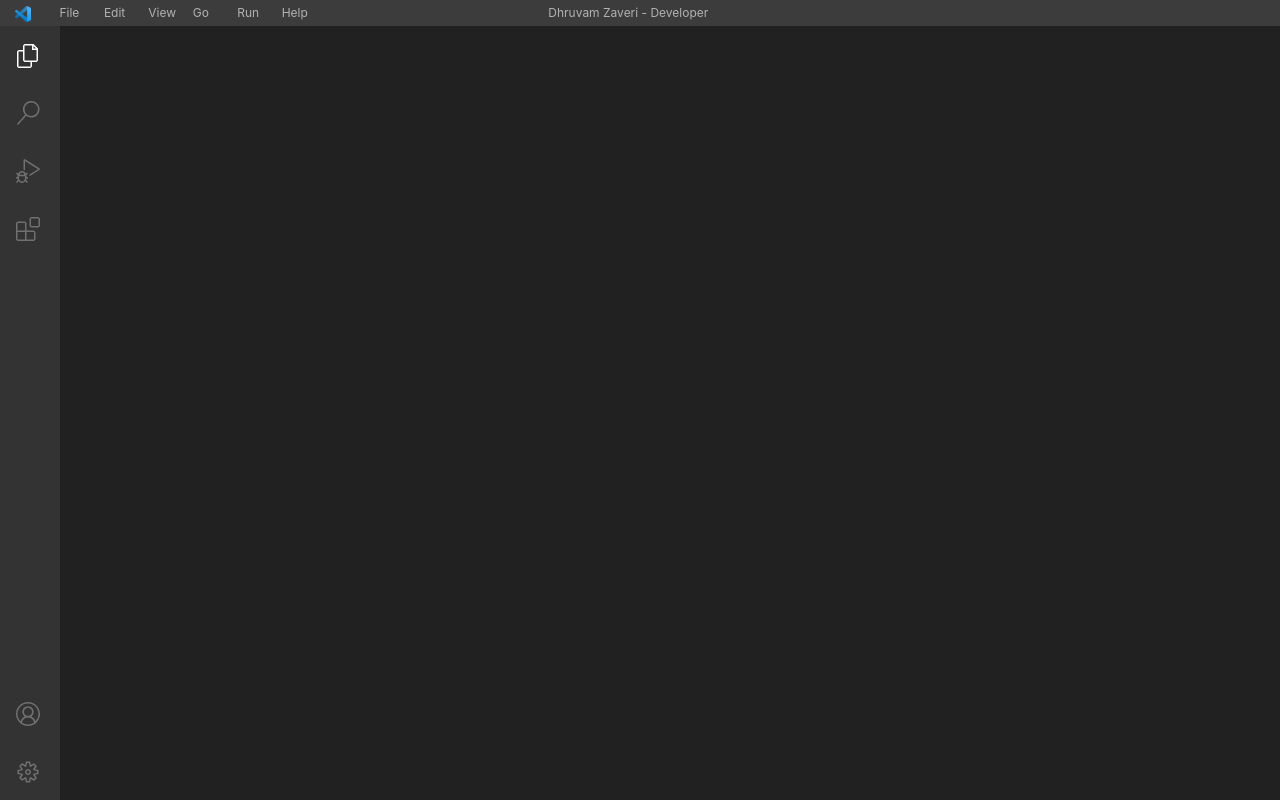
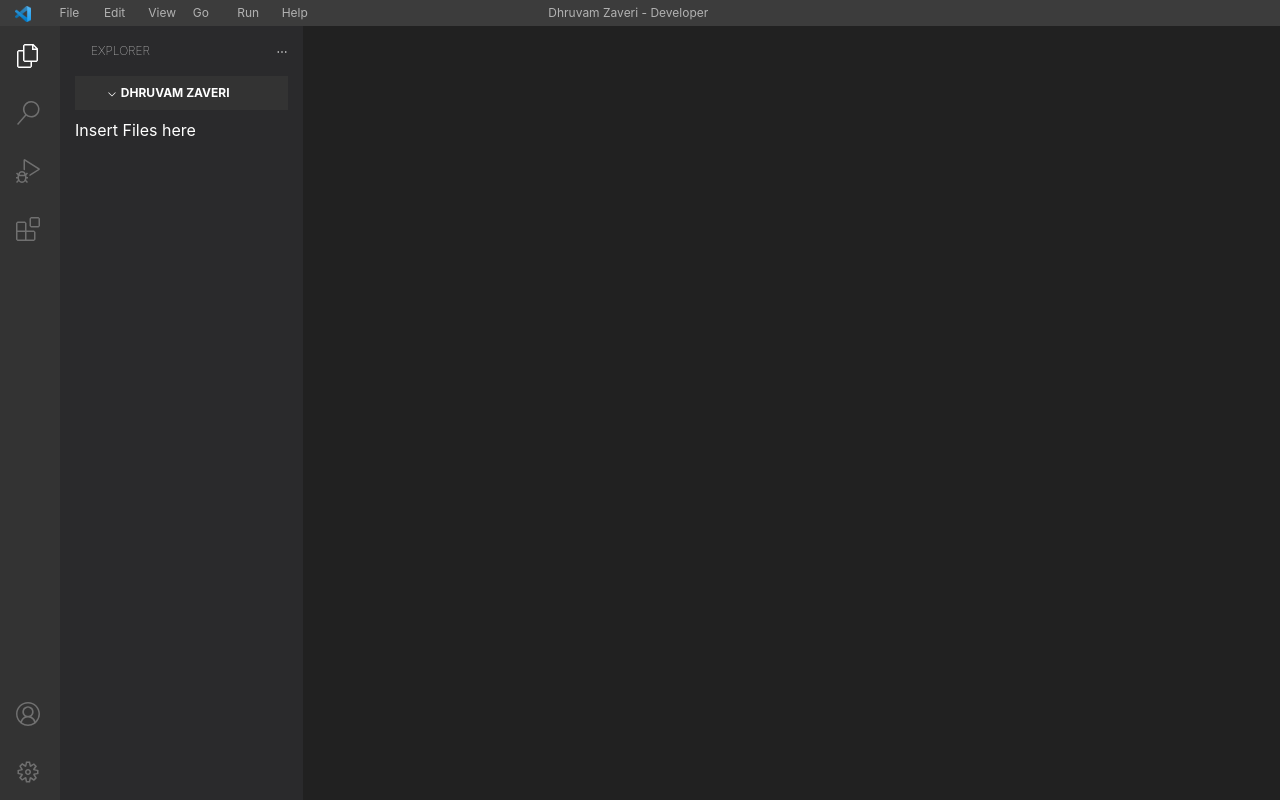
Before and after one commit to dhruvam-zaveri/vs-code-portfolio, a React (Create React App) app in the folder frontend/: page / in a window 1280 px wide. Built offline with nearby package versions, Linux system fonts and the light colour scheme.

Commit message:
Created the FilesBar and made it responsive to some extent, but the toggle menu is not working properly.

```diff
--- a/frontend/src/App.js
+++ b/frontend/src/App.js
@@ -3,17 +3,15 @@ import { Row, Col } from "react-bootstrap";
 import Header from "./Components/Header.js";
 import TabBar from "./Components/TabBar.js";
 import SideBar from "./Components/SideBar.js";
+import FilesBar from "./Components/FilesBar.js";
 
 const App = () => {
   return (
     <>
       <Header />
-      <Row>
-        <Col lg="auto">
-          <SideBar />
-        </Col>
-        <Col>{/* <TabBar /> */}</Col>
-      </Row>
+      <SideBar />
+      <FilesBar />
+      {/* <TabBar /> */}
     </>
   );
 };
--- /dev/null
+++ b/frontend/src/Components/FilesBar.js
@@ -0,0 +1,94 @@
+import React from "react";
+import { Navbar, Row, Col, Container, Nav } from "react-bootstrap";
+
+export const FilesBar = () => {
+  return (
+    <Row sm="auto">
+      <Navbar
+        collapseOnSelect
+        expand="sm"
+        className="d-flex flex-column"
+        style={{
+          padding: 0,
+          background: "#2A2A2C",
+          position: "fixed",
+          top: "26px",
+          left: "60px",
+          bottom: "0px",
+        }}
+      >
+        <Container>
+          <Navbar.Toggle aria-controls="basic-navbar-nav" />
+          <Navbar.Collapse
+            className="d-flex flex-column"
+            expand="sm"
+            id="basic-navbar-nav"
+          >
+            <Nav className="me-auto d-none d-sm-block">
+              <Row
+                className="py-3 pl-3"
+                style={{
+                  color: "#FFFFFF",
+                  fontSize: "12px",
+                  fontWeight: "100",
+                }}
+              >
+                <Col className="pr-5">EXPLORER</Col>
+                <Col className="pr-5 d-none d-md-block"></Col>
+                <Col className="">
+                  <svg
+                    stroke="currentColor"
+                    fill="currentColor"
+                    strokeWidth={0}
+                    viewBox="0 0 16 16"
+                    height="1em"
+                    width="1em"
+                  >
+                    <path d="M4 8a1 1 0 1 1-2 0 1 1 0 0 1 2 0zm5 0a1 1 0 1 1-2 0 1 1 0 0 1 2 0zm5 0a1 1 0 1 1-2 0 1 1 0 0 1 2 0z" />
+                  </svg>{" "}
+                </Col>
+              </Row>
+              <Container
+                style={{
+                  background: "#333333",
+                }}
+                fluid
+              >
+                <Navbar.Brand
+                  className="py-2 pl-3"
+                  style={{
+                    color: "#FFFFFF",
+                    fontSize: "12px",
+                    fontWeight: "bold",
+                  }}
+                >
+                  <svg
+                    stroke="currentColor"
+                    fill="currentColor"
+                    strokeWidth="0"
+                    viewBox="0 0 16 16"
+                    height="1em"
+                    width="1em"
+                    xmlns="http://www.w3.org/2000/svg"
+                  >
+                    <path
+                      fill-rule="evenodd"
+                      clip-rule="evenodd"
+                      d="M7.976 10.072l4.357-4.357.62.618L8.284 11h-.618L3 6.333l.619-.618 4.357 4.357z"
+                    ></path>
+                  </svg>{" "}
+                  DHRUVAM ZAVERI
+                </Navbar.Brand>
+              </Container>
+              <Navbar.Text style={{ color: "#FFFFFF" }}>
+                Insert Files here
+              </Navbar.Text>
+            </Nav>
+          </Navbar.Collapse>
+        </Container>
+      </Navbar>
+    </Row>
+  );
+};
+
+export default FilesBar;
--- a/frontend/src/Components/TabBar.js
+++ b/frontend/src/Components/TabBar.js
@@ -27,7 +27,6 @@ export const TabBar = () => {
         boxShadow: "0 6px 11px -9px #000000",
         position: "fixed",
         top: "26px",
-        left: "60px",
       }}
       fluid
     >
```
Also changed, not shown: frontend/src/Components/FileTab.js (added, +8 -0 lines), frontend/package.json (line endings or trailing spaces).
